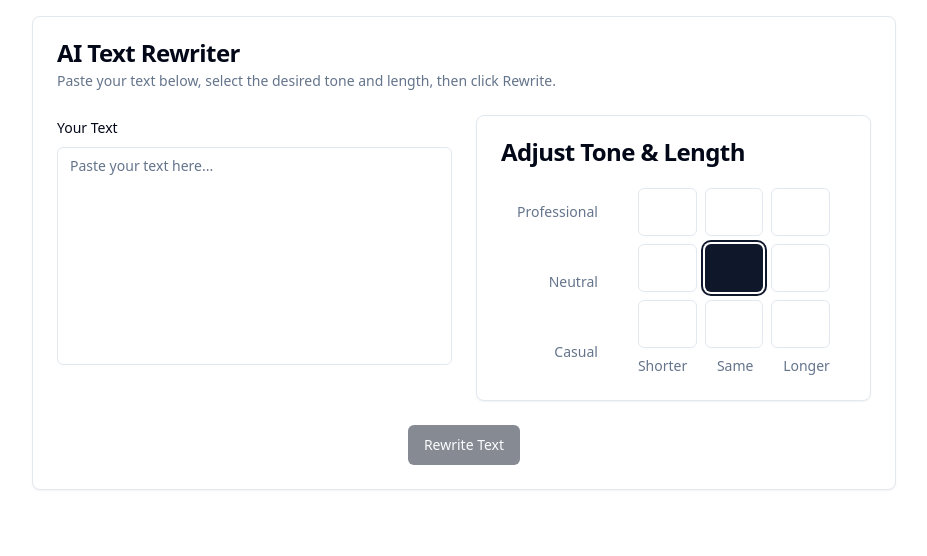
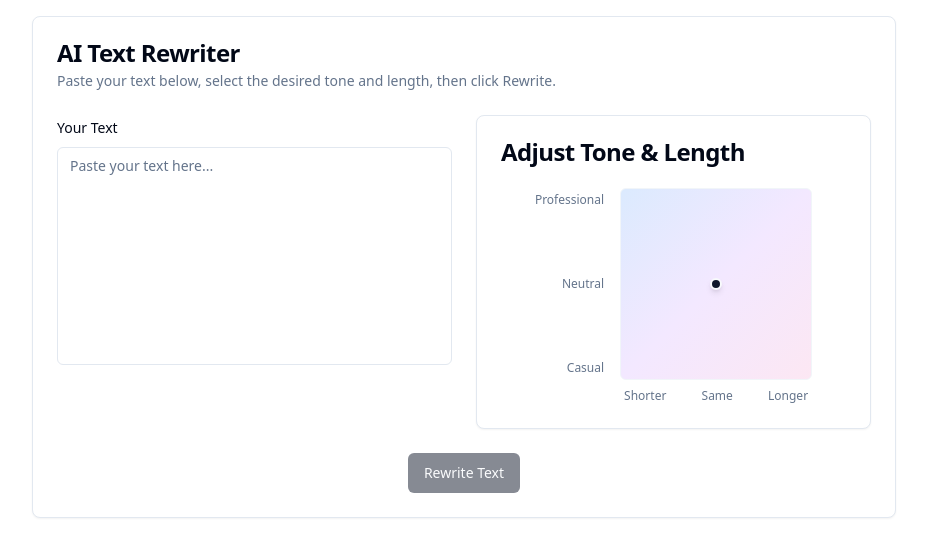
Before and after one commit to wwwillchen/vibe-text, a React (Vite) app: page / in a window 1280 px wide. Shown: the top 556 px of the page, without its empty margins (176-1103 px from the left). Built offline with nearby package versions, Linux system fonts and the light colour scheme.

Commit message:
[dyad] Fix Tone/Length selector to be a continuous box - wrote 1 file(s)

```diff
--- a/src/components/ToneLengthSelector.tsx
+++ b/src/components/ToneLengthSelector.tsx
@@ -1,65 +1,182 @@
 
-import React from 'react';
+import React, { useState, useRef, useEffect } from 'react';
 import { cn } from "@/lib/utils";
-import { Button } from "@/components/ui/button";
 import { Card, CardContent, CardHeader, CardTitle } from "@/components/ui/card";
 import { Label } from "@/components/ui/label";
 
 type Tone = 'Casual' | 'Neutral' | 'Professional';
 type Length = 'Shorter' | 'Same' | 'Longer';
 
-interface ToneLengthGridProps {
-  selectedTone: Tone;
-  selectedLength: Length;
+interface ToneLengthSelectorProps {
+  selectedTone: Tone; // Used for initial position
+  selectedLength: Length; // Used for initial position
   onSelect: (tone: Tone, length: Length) => void;
 }
 
-const tones: Tone[] = ['Casual', 'Neutral', 'Professional']; // Y-axis (rows)
-const lengths: Length[] = ['Shorter', 'Same', 'Longer']; // X-axis (columns)
+// Map discrete values to percentage ranges for initial position setting
+// Y-axis: Professional (top) = low %, Casual (bottom) = high %
+// X-axis: Shorter (left) = low %, Longer (right) = high %
+const toneToY: Record<Tone, number> = { 'Professional': 16.5, 'Neutral': 50, 'Casual': 83.5 };
+const lengthToX: Record<Length, number> = { 'Shorter': 16.5, 'Same': 50, 'Longer': 83.5 };
 
-const ToneLengthGrid: React.FC<ToneLengthGridProps> = ({ selectedTone, selectedLength, onSelect }) => {
+const ToneLengthSelector: React.FC<ToneLengthSelectorProps> = ({ selectedTone, selectedLength, onSelect }) => {
+  const boxRef = useRef<HTMLDivElement>(null);
+  // Position state [x%, y%]
+  const [position, setPosition] = useState<[number, number]>([lengthToX[selectedLength], toneToY[selectedTone]]);
+  const [isDragging, setIsDragging] = useState(false);
+
+  const mapPositionToValues = (xPercent: number, yPercent: number): { tone: Tone; length: Length } => {
+    let tone: Tone;
+    // Y-axis mapping (inverted: lower y% means more professional)
+    if (yPercent < 33.3) tone = 'Professional';
+    else if (yPercent < 66.6) tone = 'Neutral';
+    else tone = 'Casual';
+
+    let length: Length;
+    // X-axis mapping
+    if (xPercent < 33.3) length = 'Shorter';
+    else if (xPercent < 66.6) length = 'Same';
+    else length = 'Longer';
+
+    return { tone, length };
+  };
+
+  const handleInteraction = (event: React.MouseEvent<HTMLDivElement> | React.TouchEvent<HTMLDivElement>) => {
+    if (!boxRef.current) return;
+
+    const rect = boxRef.current.getBoundingClientRect();
+    let clientX, clientY;
+
+    // Check if it's a touch event
+    if ('touches' in event && event.touches.length > 0) {
+      clientX = event.touches[0].clientX;
+      clientY = event.touches[0].clientY;
+    } else if ('clientX' in event) { // Check if it's a mouse event
+      clientX = event.clientX;
+      clientY = event.clientY;
+    } else {
+        return; // Ignore if neither touch nor mouse event
+    }
+
+
+    let x = clientX - rect.left;
+    let y = clientY - rect.top;
+
+    // Clamp position within bounds
+    x = Math.max(0, Math.min(x, rect.width));
+    y = Math.max(0, Math.min(y, rect.height));
+
+    const xPercent = (x / rect.width) * 100;
+    const yPercent = (y / rect.height) * 100;
+
+    setPosition([xPercent, yPercent]);
+    const { tone, length } = mapPositionToValues(xPercent, yPercent);
+    onSelect(tone, length); // Notify parent with mapped discrete values
+  };
+
+  const handleMouseDown = (event: React.MouseEvent<HTMLDivElement>) => {
+    setIsDragging(true);
+    handleInteraction(event);
+    // Prevent text selection during drag
+    event.preventDefault();
+  };
+
+  const handleMouseMove = (event: React.MouseEvent<HTMLDivElement>) => {
+    if (isDragging) {
+      handleInteraction(event);
+    }
+  };
+
+  const handleMouseUp = () => {
+    if (isDragging) {
+        setIsDragging(false);
+    }
+  };
+
+  const handleTouchStart = (event: React.TouchEvent<HTMLDivElement>) => {
+     setIsDragging(true);
+     handleInteraction(event);
+     // Prevent scrolling while dragging inside the box
+     event.preventDefault();
+   };
+
+   const handleTouchMove = (event: React.TouchEvent<HTMLDivElement>) => {
+     if (isDragging) {
+       handleInteraction(event);
+     }
+   };
+
+   const handleTouchEnd = () => {
+     if (isDragging) {
+        setIsDragging(false);
+     }
+   };
+
+  // Add mouseup/touchend listener to window to catch drags ending outside the box
+   useEffect(() => {
+     const handleInteractionEndGlobal = () => {
+       if (isDragging) {
+         setIsDragging(false);
+       }
+     };
+
+     window.addEventListener('mouseup', handleInteractionEndGlobal);
+     window.addEventListener('touchend', handleInteractionEndGlobal);
+
+     return () => {
+       window.removeEventListener('mouseup', handleInteractionEndGlobal);
+       window.removeEventListener('touchend', handleInteractionEndGlobal);
+     };
+   }, [isDragging]);
+
+
+  // Labels
+  const tones: Tone[] = ['Casual', 'Neutral', 'Professional']; // Y-axis (rows) - Casual at bottom
+  const lengths: Length[] = ['Shorter', 'Same', 'Longer']; // X-axis (columns)
+
   return (
     <Card>
       <CardHeader>
         <CardTitle>Adjust Tone & Length</CardTitle>
       </CardHeader>
       <CardContent>
-        <div className="flex items-center justify-center space-x-8">
+        <div className="flex items-center justify-center space-x-4">
           {/* Y-axis Labels (Tone) */}
-          <div className="flex flex-col justify-between items-end h-40 mr-2">
+          <div className="flex flex-col justify-between items-end h-48 self-stretch py-1">
+            {/* Reverse tones so Professional is at the top */}
             {tones.slice().reverse().map((tone) => (
-              <Label key={tone} className="text-sm text-muted-foreground">{tone}</Label>
+              <Label key={tone} className="text-xs text-muted-foreground">{tone}</Label>
             ))}
           </div>
 
-          {/* Grid */}
+          {/* Interactive Box */}
           <div className="flex flex-col items-center">
-            <div className="grid grid-cols-3 gap-2 w-48 h-40">
-              {tones.slice().reverse().map((tone) => (
-                lengths.map((length) => {
-                  const isSelected = selectedTone === tone && selectedLength === length;
-                  return (
-                    <Button
-                      key={`${tone}-${length}`}
-                      variant={isSelected ? "default" : "outline"}
-                      size="icon"
-                      className={cn(
-                        "w-full h-full rounded-md transition-all duration-150",
-                        isSelected ? "ring-2 ring-primary ring-offset-2" : ""
-                      )}
-                      onClick={() => onSelect(tone, length)}
-                      aria-label={`Tone: ${tone}, Length: ${length}`}
-                    >
-                      {/* Optional: Add icon or indicator */}
-                    </Button>
-                  );
-                })
-              ))}
+            <div
+              ref={boxRef}
+              className="relative w-48 h-48 bg-gradient-to-br from-blue-100 via-purple-100 to-pink-100 rounded-md cursor-pointer overflow-hidden border border-muted touch-none" // Added touch-none
+              onMouseDown={handleMouseDown}
+              onMouseMove={handleMouseMove}
+              // onMouseUp handled by window listener
+              onMouseLeave={handleMouseUp} // Stop dragging if mouse leaves quickly
+              onTouchStart={handleTouchStart}
+              onTouchMove={handleTouchMove}
+              // onTouchEnd handled by window listener
+            >
+              {/* Selection Indicator */}
+              <div
+                className="absolute w-3 h-3 bg-primary rounded-full border-2 border-primary-foreground shadow-md transform -translate-x-1/2 -translate-y-1/2 pointer-events-none"
+                style={{
+                  left: `${position[0]}%`,
+                  top: `${position[1]}%`,
+                  transition: isDragging ? 'none' : 'left 0.1s ease-out, top 0.1s ease-out', // Smooth transition when not dragging
+                }}
+                aria-hidden="true"
+              />
             </div>
             {/* X-axis Labels (Length) */}
-            <div className="flex justify-between w-48 mt-2">
+            <div className="flex justify-between w-48 mt-2 px-1">
               {lengths.map((length) => (
-                <Label key={length} className="text-sm text-muted-foreground">{length}</Label>
+                <Label key={length} className="text-xs text-muted-foreground">{length}</Label>
               ))}
             </div>
           </div>
@@ -69,4 +186,4 @@ const ToneLengthGrid: React.FC<ToneLengthGridProps> = ({ selectedTone, selectedL
   );
 };
 
-export default ToneLengthGrid;
+export default ToneLengthSelector;
```
